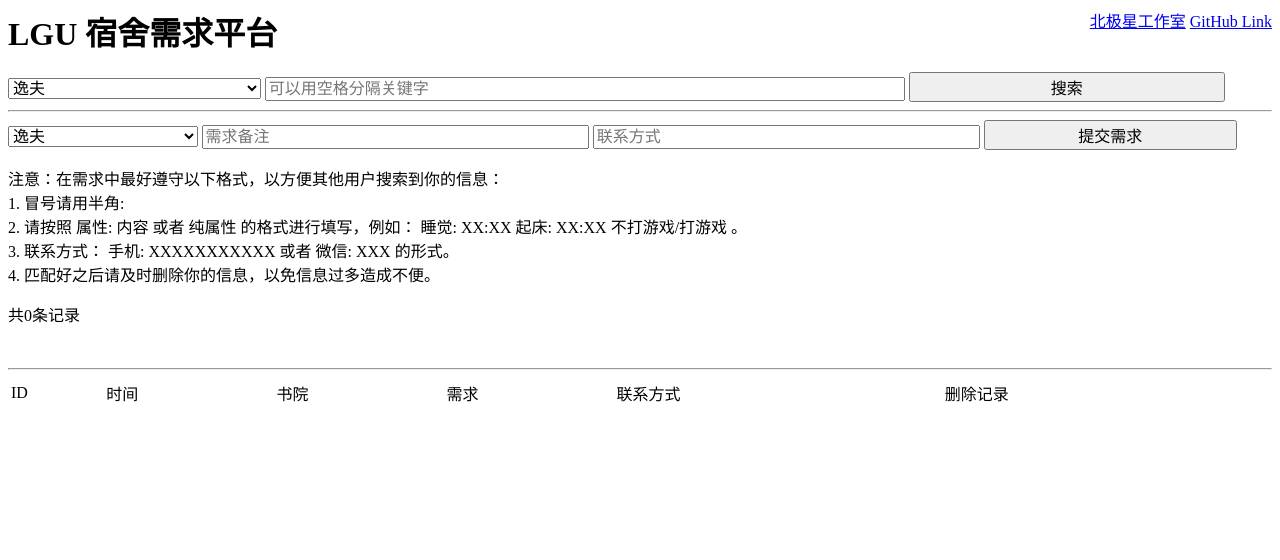
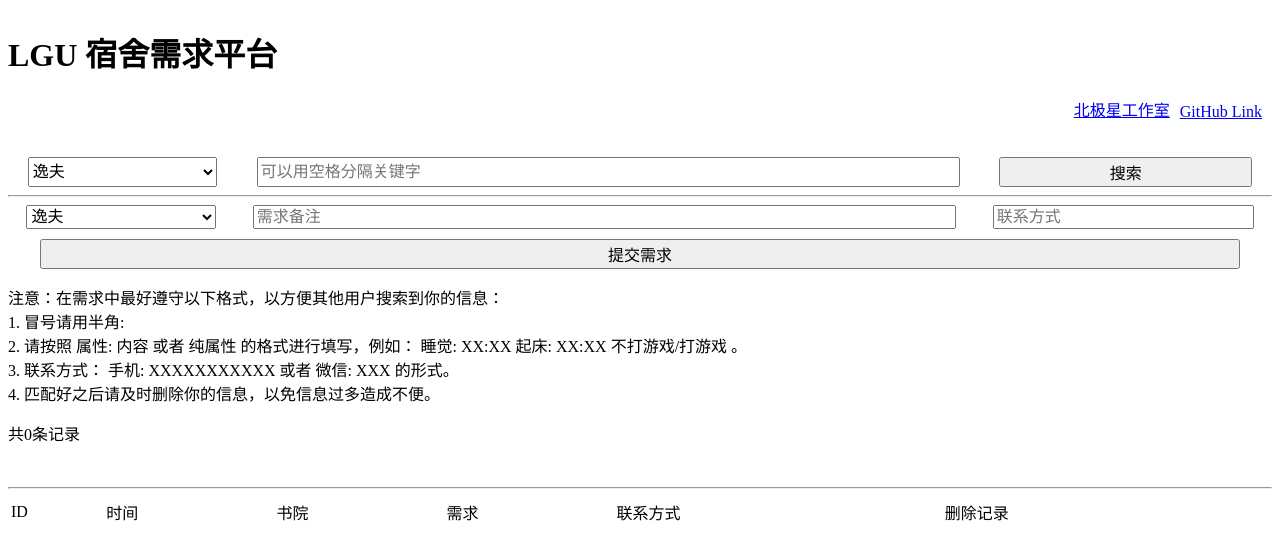
Before and after one commit to PolarisStudio/LGUDorm, a Django app: page / in a window 1280 px wide. Shown: the top 560 px of the page. Run offline with Django 3.2, Linux system fonts and the light colour scheme; data that the repository does not hold is empty.

Commit message:
update UI

```diff
--- a/dorm/template/index.html
+++ b/dorm/template/index.html
@@ -6,42 +6,43 @@
     <meta http-equiv="X-UA-Compatible" content="ie=edge">
     <title>LGU 宿舍需求平台</title>
 </head>
-<body>
-    <div >
-    <h1 style="display:inline;"><a href="/" style="text-decoration: none;
+<body style="width: calc(100% - 16px);">
+    <div style="width: 100%; display: flex; flex-direction: column  ; justify-content: space-between">
+    <h1 ><a href="/" style="text-decoration: none;
         color: black;">LGU 宿舍需求平台</a></h1>
-    <div style="float: right">
-    <a href="http://www.ipolaris.club/" style="display:inline; " >北极星工作室</a>
-    <a href="https://github.com/PolarisStudio/LGUDorm" style="display:inline;">GitHub Link</a>
+    <div style="display: flex; flex-direction: row; align-items: flex-end; align-self: flex-end;">
+    <a href="http://www.ipolaris.club/" >北极星工作室</a>
+    <a href="https://github.com/PolarisStudio/LGUDorm" style="margin: 0 10px">GitHub Link</a>
     </div>
     </div>
     <br>
-    <div style="width: 100%;">
-    <form action="/query" method="get" style="width: 100%; ">
-        <select name="college" id="" style="width: 20%; font-size: 12pt">
+    <br>
+    <div>
+    <form action="/query" method="get" style="width: 100%; display: flex; flex-direction: row; flex-wrap: wrap; justify-content: space-around ">
+        <select name="college" id="" style="width: 15%; font-size: 12pt">
             <option value="逸夫">逸夫</option>
             <option value="学勤">学勤</option>
             <option value="思廷">思廷</option>
             <option value="祥波">祥波</option>
         </select>
-        <input type="text" name="keyword" placeholder="可以用空格分隔关键字" style="width: 50%; font-size: 12pt"/>
-        <input type="submit" value="搜索" style="width: 25%; font-size: 12pt; " >
+        <input type="text" name="keyword" placeholder="可以用空格分隔关键字" style="width: 55%; font-size: 12pt"/>
+        <input type="submit" value="搜索" style="width: 20%; font-size: 12pt; " >
     </form>
     </div>
 
     <hr>
 
     <div style="width: 100%">
-    <form action="/add" method="get" style="width: 100%; ">
+    <form action="/add" method="get" style="width: 100%; display: flex; flex-direction: row; flex-wrap: wrap; justify-content: space-around ">
         <select name="college" id="" style="width: 15%; font-size: 12pt">
             <option value="逸夫">逸夫</option>
             <option value="学勤">学勤</option>
             <option value="思廷">思廷</option>
             <option value="祥波">祥波</option>
         </select>
-        <input type="text" name="note" placeholder="需求备注" style="width: 30%; font-size: 12pt"/>
-        <input type="text" name="contact" placeholder="联系方式" style="width: 30%; font-size: 12pt"/>
-        <input type="submit" value="提交需求" style="width: 20%; font-size: 12pt;" >
+        <input type="text" name="note" placeholder="需求备注" style="width: 55%; font-size: 12pt"/>
+        <input type="text" name="contact" placeholder="联系方式" style="width: 20%; font-size: 12pt"/>
+        <input type="submit" value="提交需求" style="width: 95%; font-size: 12pt; margin-top: 10px; margin-left: auto; margin-right: auto;" >
     </form>
     </div>
 
```
